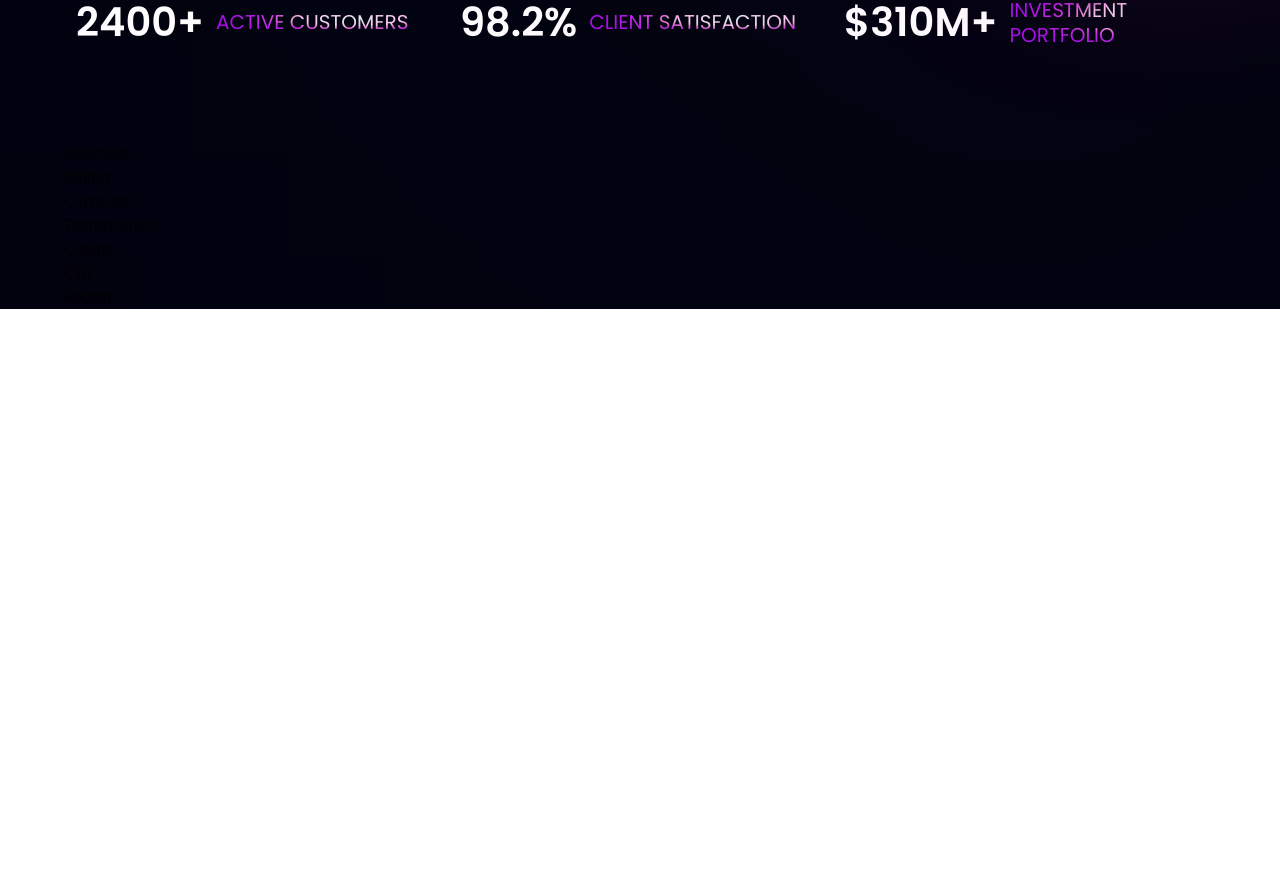
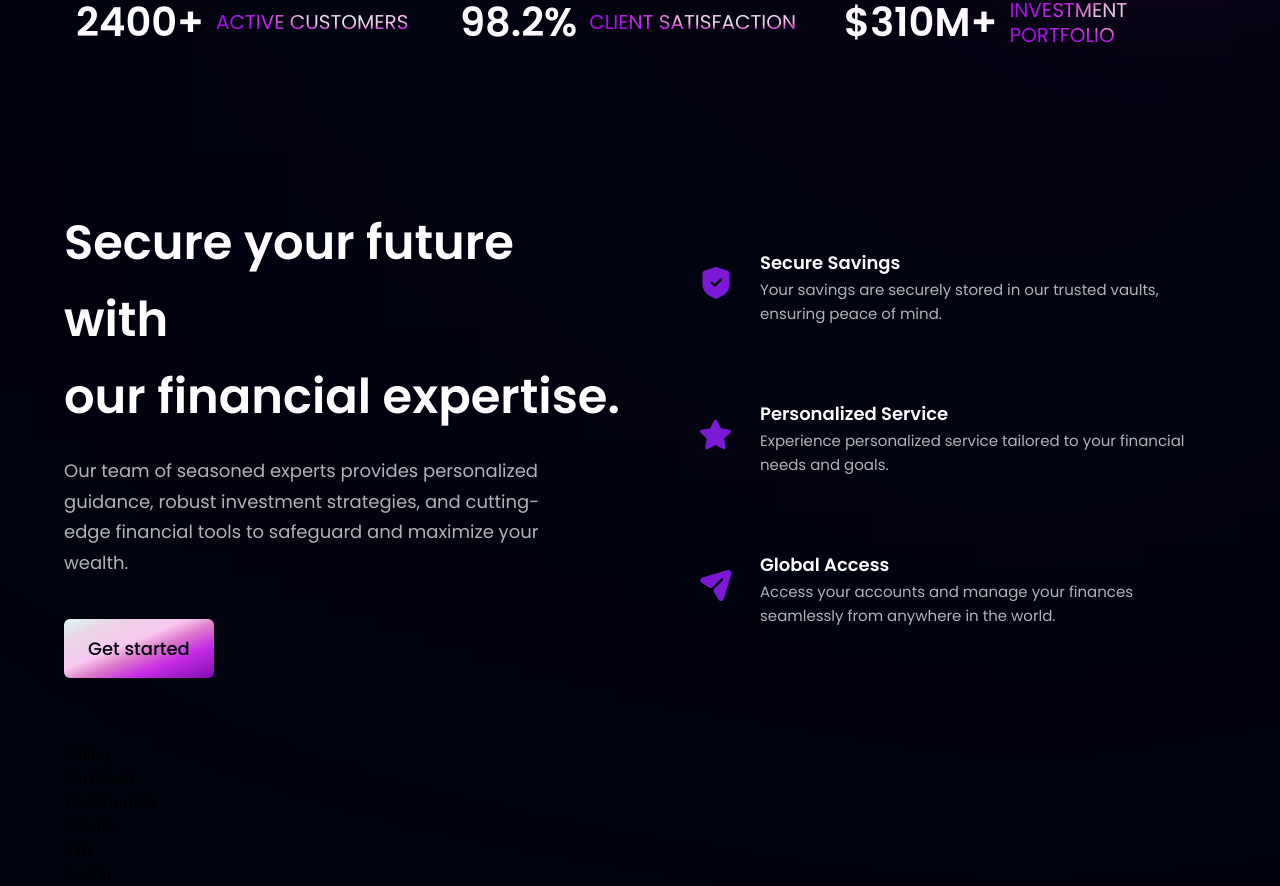
Before and after one commit to anshkk1/HansFinance, a React (Create React App) app: page / in a window 1280 px wide. Shown: the part 836-1722 px from the top of the page. Before the commit the page ends 1145 px from the top, so only its background shows below. Built offline with nearby package versions, Linux system fonts and the light colour scheme.

Commit message:
business section completed

```diff
--- a/src/components/Business.jsx
+++ b/src/components/Business.jsx
@@ -1,9 +1,52 @@
 import React from "react";
 import { features } from "../constants/index.js";
 import styles, { layout } from "../style";
+import Button from "./Button.jsx";
+
+const FeatureCard = ({ icon, title, content, index }) => (
+  <div
+    className={`flex flex-row p-6 rounded-[20px] ${
+      index !== features.length - 1 ? "mb-6" : "mb-0"
+    } feature-card`}
+  >
+    <div
+      className={`w-[64px] h-[64px] rounded-full ${styles.flexCenter} blue-img`}
+    >
+      <img src={icon} alt="icon" className="w-[50%] h-[50%] object-contain" />
+    </div>
+    <div className={`flex-1 flex ml-3 flex-col`}>
+      <h4 className="font-poppins font-semibold text-white text-[18px] leading-[23px] mb-1">
+        {title}
+      </h4>
+      <p className="font-poppins font-normal text-dimWhite text-[15px] leading-[24px] mb-1">
+        {content}
+      </p>
+    </div>
+  </div>
+);
 
 const Business = () => {
-  return <div>Business</div>;
+  return (
+    <section id="features" className={layout.section}>
+      <div className={layout.sectionInfo}>
+        <h2 className={styles.heading2}>
+          Secure your future with <br className="sm:block hidden" />
+          our financial expertise.
+        </h2>
+        <p className={`${styles.paragraph} max-w-[500px] mt-5`}>
+          Our team of seasoned experts provides personalized guidance, robust
+          investment strategies, and cutting-edge financial tools to safeguard
+          and maximize your wealth.
+        </p>
+        <Button styles="mt-10" />
+      </div>
+      <div className={`${layout.sectionImg} flex-col`}>
+        {features.map((feature, index) => (
+          <FeatureCard key={feature.id} {...feature} index={index} />
+        ))}
+      </div>
+    </section>
+  );
 };
 
 export default Business;
--- a/src/components/Button.jsx
+++ b/src/components/Button.jsx
@@ -1,7 +1,15 @@
 import React from "react";
+import styles from "../style";
 
-const Button = () => {
-  return <div>Button</div>;
+const Button = ({ styles }) => {
+  return (
+    <button
+      type="button"
+      className={`py-4 px-6 bg-blue-gradient font-poppins font-medium text-[18px] text-primary outline-none ${styles} rounded-md`}
+    >
+      Get started
+    </button>
+  );
 };
 
 export default Button;
--- a/src/components/Navbar.jsx
+++ b/src/components/Navbar.jsx
@@ -13,7 +13,7 @@
         {navLinks.map((nav, index) => (
           <li
             key={nav.id}
-            className={`bounce font-poppins font-normal cursor-pointer text-white text-[16px] ${
+            className={`font-poppins font-normal cursor-pointer text-white text-[22px] ${
               index === navLinks.length - 1 ? "mr-0" : "mr-10"
             }`}
           >
--- a/src/index.css
+++ b/src/index.css
@@ -9,7 +9,7 @@
     144.39deg,
     #ffffff -278.56%,
     #6d6d6d -78.47%,
-    #11101d 91.61%
+    #19101d 91.61%
   );
   --card-shadow: 0px 20px 100px -10px rgba(66, 71, 91, 0.1);
 }
@@ -57,6 +57,11 @@
 
 .bounce:hover {
   animation: bounce 0.5s infinite;
+}
+
+.blue-img {
+  filter: invert(75%) sepia(26%) saturate(1365%) hue-rotate(277deg)
+    brightness(92%) contrast(87%);
 }
 
 @keyframes bounce {
```
